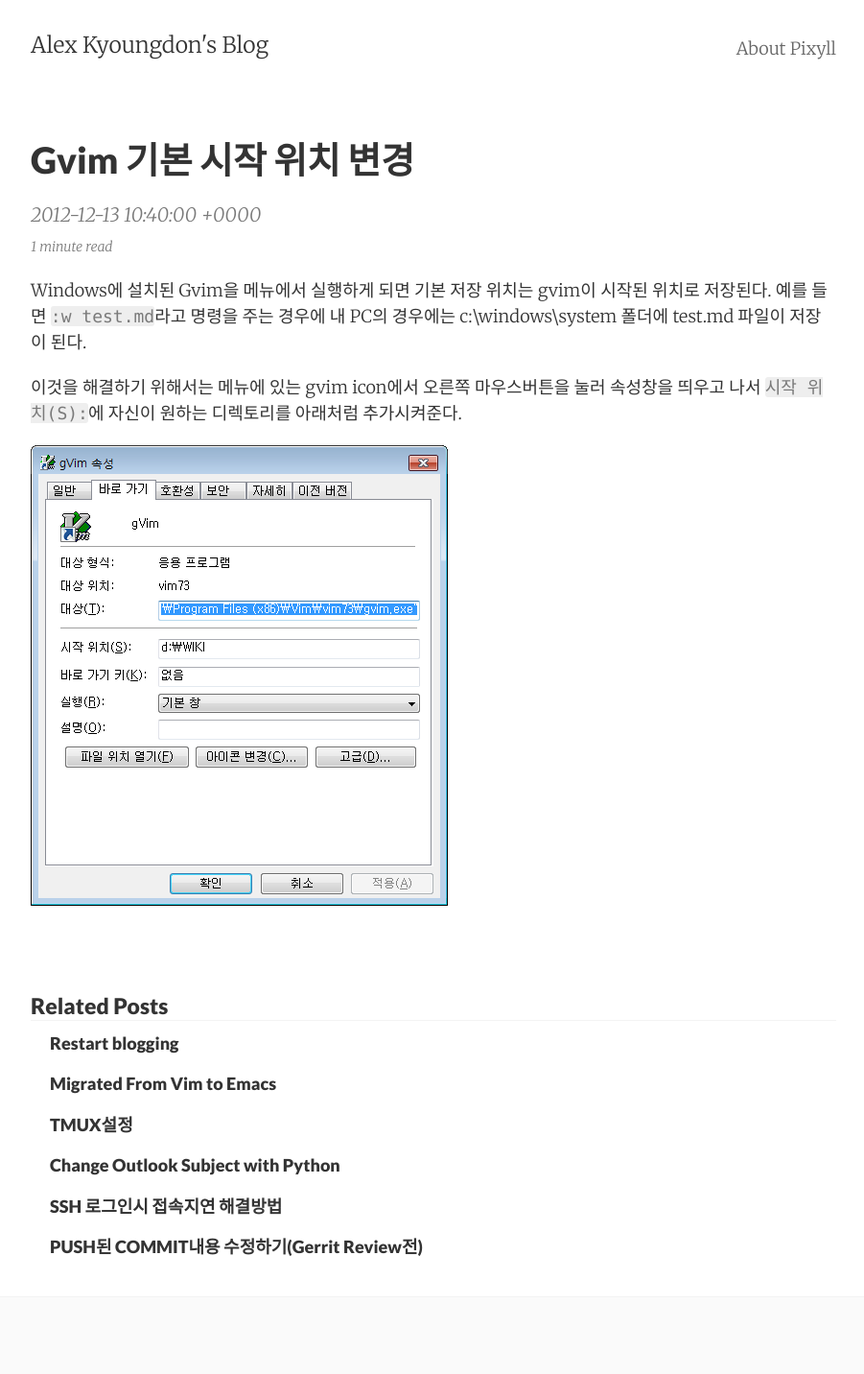
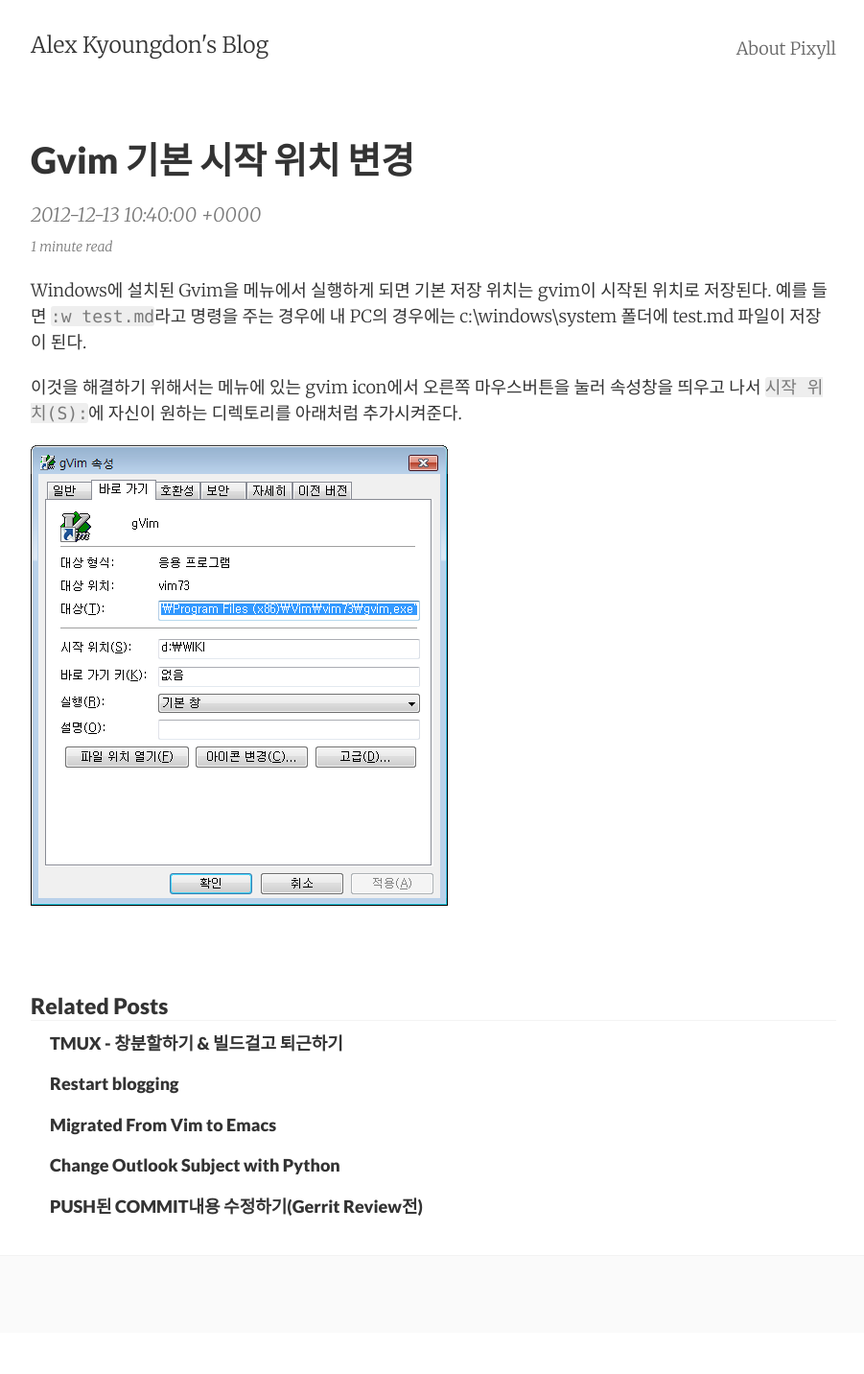
Before and after one commit to code4rain/blog, a Jekyll site: the page built from _posts/2012-12-13-gvim-gibon-sijag-wici-byeongyeong.markdown, in a window 1280 px wide. Shown: the whole page at 96% size, without its empty margins (188-1089 px from the left). Built offline with Jekyll 4.4.1, drawn with Linux system fonts in a browser that asks for light colours; Markdown is read by kramdown in place of the engine named in the settings; comment, search, counter and statistics services are not loaded; after the commit the page ends 1389 px from its top, so only the background shows below that; part of the change alters nothing that is shown.

Commit message:
blog: update blog

````diff
--- a/_config.yml
+++ b/_config.yml
@@ -86,9 +86,17 @@ text:
   og_locale: 'en_US'
 
 # Build settings
-markdown:     kramdown
+markdown:     redcarpet
 redcarpet:
-  extensions: ['smart', 'tables', 'with_toc_data']
+    extensions:
+      - no_intra_emphasis
+      - fenced_code_blocks
+      - tables
+      - strikethrough
+      - superscript
+      - autolink
+      - hard_wrap
+      - smart
 permalink:    pretty
 paginate:     4
 sass:
--- a/_posts/2014-03-09-ssh-rogeuinsi-jeobsogjiyeon-haegyeolbangbeob.markdown
+++ /dev/null
@@ -1,13 +0,0 @@
----
-layout: post
-title: "SSH 로그인시 접속지연 해결방법"
-date: 2014-03-09 20:14
-comments: true
----
-
-사내망의 서버나 PC와 같이 IP에 대해 DNS에 도메인 네임이 등록되지 않는 서버에 접속시 로그인 과정에서 3,4초 딜레이가 발생한다.
-
-`/etc/ssh/sshd_config`파일에 `UseDNS no`을 추가하면 딜레이를 없앨 수 있다.
-
-파일 수정 수 아래 명령으로 ssh 데몬 재시작해야 합니다.
-`$sudo /etc/init.d/ssh restart` 혹은 `service ssh restart`
--- a/_posts/2014-08-06-tmuxseoljeong.markdown
+++ /dev/null
@@ -1,213 +0,0 @@
----
-layout: post
-title: "TMUX설정"
-date: 2014-08-06 16:46
-comments: true
----
-
-## TMUX
-TMUX는 터미널화면을 분할하거나 Tab을 만들어서 사용할 수 있도록 도와주는 툴입니다.
-
-비슷한 프로그램으로는 [screen](https://www.gnu.org/software/screen/ "스크린")이 있습니다.
-
-TMUX에 간단한 소개는 아래 링크를 참고하세요.
-
-* <http://nodeqa.com/nodejs_ref/99>
-
-## 나의 TMUX설정
-설정 후 화면 - 상단에 3개의 window가 떠 있는 것을 확인할 수 있다.
-![preview](/images/tmux_preview.png)
-
-### .tmux.conf 내용
-
-## .tmux.conf 내용
-{% highlight bash %}
-# use UTF8
-set -g utf8
-set-window-option -g utf8 on
-
-# make tmux display things in 256 colors
-# set -g default-terminal "screen-256color"
-set -g default-terminal "xterm"
-set-window-option -g xterm-keys on
-
-# set scrollback history to 10000 (10k)
-set -g history-limit 10000
-
-# set Ctrl-a as the default prefix key combination
-# and unbind C-b to free it up
-set -g prefix C-j
-unbind C-b
-unbind C-a
-
-# use send-prefix to pass C-a through to application
-bind C-j send-prefix
-
-# shorten command delay
-set -sg escape-time 1
-
-# set window and pane index to 1 (0 by default)
-set-option -g base-index 1
-setw -g pane-base-index 1
-
-# reload ~/.tmux.conf using PREFIX r
-bind r source-file ~/.tmux.conf \; display "Reloaded!"
-
-# use PREFIX | to split window horizontally and PREFIX - to split vertically
-bind | split-window -h
-bind \ split-window -h
-bind - split-window -v
-
-# Make the current window the first window
-bind T swap-window -t 1
-
-# map Vi movement keys as pane movement keys
-bind h select-pane -L
-bind j select-pane -D
-bind k select-pane -U
-bind l select-pane -R
-
-# and use C-h and C-l to cycle thru panes
-bind -r C-h select-window -t :-
-bind -r C-l select-window -t :+
-
-# resize panes using PREFIX H, J, K, L
-bind -r H resize-pane -L 5
-bind -r J resize-pane -D 5
-bind -r K resize-pane -U 5
-bind -r L resize-pane -R 5
-
-# explicitly disable mouse control
-set -g mode-mouse on
-set -g mouse-resize-pane on
-set -g mouse-select-pane on
-set -g mouse-select-window on
-set-option -g mouse-utf8 on
-# ---------------------
-# Copy & Paste
-# ---------------------
-# provide access to the clipboard for pbpaste, pbcopy
-# set-option -g default-command "reattach-to-user-namespace -l zsh"
-# set-option -g default-command "bash"
-set-option -g default-command "zsh"
-set-window-option -g automatic-rename on
-
-# use vim keybindings in copy mode
-setw -g mode-keys vi
-
-# setup 'v' to begin selection as in Vim
-bind-key -t vi-copy v begin-selection
-#bind-key -t vi-copy y copy-pipe "reattach-to-user-namespace pbcopy"
-bind-key -t vi-copy y copy-pipe "xclip -selection clipboard -i"
-
-# update default binding of 'Enter' to also use copy-pipe
-unbind -t vi-copy Enter
-# bind-key -t vi-copy Enter copy-pipe "reattach-to-user-namespace pbcopy"
-bind-key -t vi-copy Enter copy-pipe "xclip -selection clipboard -i"
-
-# bind y run 'tmux save-buffer - | reattach-to-user-namespace pbcopy '
-# bind C-y run 'tmux save-buffer - | reattach-to-user-namespace pbcopy '
-bind y run "tmux show-buffer | xclip -i -selection clipboard"
-bind C-y run "tmux show-buffer | xclip -i -selection clipboard"
-
-# ----------------------
-# set some pretty colors
-# ----------------------
-# set pane colors - hilight the active pane
-# set-option -g pane-border-fg colour235 #base02
-# set-option -g pane-active-border-fg colour240 #base01
-
-# colorize messages in the command line
-# set-option -g message-bg black #base02
-# set-option -g message-fg brightred #orange
-
-# ----------------------
-# Status Bar
-# -----------------------
-set-option -g status on                # turn the status bar on
-set -g status-utf8 on                  # set utf-8 for the status bar
-set -g status-interval 5               # set update frequencey (default 15 seconds)
-set -g status-justify centre           # center window list for clarity
-set-option -g status-position top    # position the status bar at top of screen
-
-# visual notification of activity in other windows
-setw -g monitor-activity on
-set -g visual-activity on
-
-# set color for status bar
-#set-option -g status-bg colour235 #base02
-# set-option -g status-bg default
-# set-option -g status-fg yellow #yellow
-# set-option -g status-fg white
-# set-option -g status-attr dim
-
-# set window list colors - red for active and cyan for inactive
-set-window-option -g window-status-fg white
-set-window-option -g window-status-bg colour236
-set-window-option -g window-status-attr bright
-
-set-window-option -g window-status-current-fg black
-set-window-option -g window-status-current-bg yellow
-set-window-option -g window-status-current-attr bright
-
-# show host name and IP address on left side of status bar
-set -g status-left-length 70
-set -g status-left "#[fg=green]#h@#[fg=yellow]#(ifconfig eth0 | grep 'inet ' | awk '{print $2}')"
-
-# show session name, window & pane number, date and time on right side of
-# status bar
-set -g status-right-length 60
-set -g status-right "#[fg=blue]#S #I:#P#[fg=yellow]::%d %b %Y::#[fg=green]%l:%M %p::"
-
-#### COLOUR (Solarized 256)
-
-# default statusbar colors
-set-option -g status-bg colour235 #base02
-set-option -g status-fg colour136 #yellow
-set-option -g status-attr default
-
-# default window title colors
-# set-window-option -g window-status-fg colour244 #base0
-# set-window-option -g window-status-bg default
-#set-window-option -g window-status-attr dim
-
-# active window title colors
-# set-window-option -g window-status-current-fg colour166 #orange
-# set-window-option -g window-status-current-bg default
-#set-window-option -g window-status-current-attr bright
-
-set-window-option -g window-status-current-format "#[fg=colour235, bg=colour166]⮀#[fg=colour255, bg=colour166]#I:#W #[fg=colour166, bg=colour235]⮀"
-set-window-option -g window-status-format "#[fg=colour235, bg=colour244]⮀#[fg=colour255, bg=colour244]#I:#W#F#[fg=colour244, bg=colour235]⮀"
-# pane border
-set-option -g pane-border-fg colour235 #base02
-set-option -g pane-active-border-fg colour240 #base01
-
-# message text
-set-option -g message-bg colour235 #base02
-set-option -g message-fg colour166 #orange
-
-# pane number display
-set-option -g display-panes-active-colour colour33 #blue
-set-option -g display-panes-colour colour166 #orange
-
-# clock
-set-window-option -g clock-mode-colour colour64 #green
-# Smart pane switching with awareness of vim splits
-bind -n C-h run "(tmux display-message -p '#{pane_current_command}' | grep -iqE '(^|\/)vim(diff)?$' && tmux send-keys C-h) || tmux select-pane -L"
-bind -n C-j run "(tmux display-message -p '#{pane_current_command}' | grep -iqE '(^|\/)vim(diff)?$' && tmux send-keys C-j) || tmux select-pane -D"
-bind -n C-k run "(tmux display-message -p '#{pane_current_command}' | grep -iqE '(^|\/)vim(diff)?$' && tmux send-keys C-k) || tmux select-pane -U"
-bind -n C-l run "(tmux display-message -p '#{pane_current_command}' | grep -iqE '(^|\/)vim(diff)?$' && tmux send-keys C-l) || tmux select-pane -R"
-bind -n C-\ run "(tmux display-message -p '#{pane_current_command}' | grep -iqE '(^|\/)vim(diff)?$' && tmux send-keys 'C-\\') || tmux select-pane -l"
-
-# key binding for ALT+num
-# switch windows alt+number
-bind-key -n M-1 select-window -t 1
-bind-key -n M-2 select-window -t 2
-bind-key -n M-3 select-window -t 3
-bind-key -n M-4 select-window -t 4
-bind-key -n M-5 select-window -t 5
-bind-key -n M-6 select-window -t 6
-bind-key -n M-7 select-window -t 7
-bind-key -n M-8 select-window -t 8
-bind-key -n M-9 select-window -t 9
-{% endhighlight %}
--- /dev/null
+++ b/_posts/2016-03-15-tmux.markdown
@@ -0,0 +1,103 @@
+---
+layout: post
+title: "TMUX - 창분할하기 & 빌드걸고 퇴근하기"
+date: 2016-03-15 01:50
+comments: true
+---
+TMX는 terminal multiplexer로 터미널에서 사용하는 프로그램들을 손쉽게 switch하거나 backgroud로 수행할 수 있게 도와주는 툴입니다.
+![preview](/images/tmux_preview.gif)
+
+TMUX를 사용하면
+
+1. 터미널창을 분할해서 사용할 수 있습니다. (위 그림에서는 왼쪽에는 VI, 오른쪽 위는 TIG, 오른쪽 아래는 Shell로 분할했습니다.)
+2. Perforce Sync / 모델 빌드를 걸어두고 다음날 출근해서 확인할 수 있습니다. (session유지)
+
+## 설치방법
+
+### TMUX최신 버전을 설치합니다.
+(`apt-get install tmux`로도 설치가능하지만 굉장히 오래전 버전입니다...)
+
+```
+To get and build the latest from version control:
+$ git clone git://git.code.sf.net/p/tmux/tmux-code tmux
+$ cd tmux
+$ sh autogen.sh
+$ ./configure && make
+```
+
+Root권한이 있는 사용자라면 `sudo make install`로 모든 사용자가 해당 버전을 사용하게끔해 줄 수 있습니다.
+제가 설정해둔 설정파일을 사용하시면 좀 더 편할 듯싶습니다.
+
+`~/.tmux.conf`로 저장하시면 됩니다.
+
+VI의 color scheme이 정상적으로 동작하게끔하기 위해서 .bashrc 등에 아래 줄을 추가해둡니다.
+`alias tmux='TERM=xterm-256color tmux -2'`
+
+## 사용방법
+
+제 설정파일(설정파일은 포스팅 마지막에 있습니다.)을 적용했다고 가정하고 사용법을 설명드리도록 하겠습니다.
+기본적인 invoke키는 `Ctrl+b`이지만 저는 ``Ctrl+j``로 변경해두었습니다.
+
+#### 시작하기
+
+`tmux` 혹은 `tmux new -s <원하는 이름>`
+: 추후에 attache(재사용)을 하기 편하게끔 이름을 지정하시는게 좋습니다. `tmux new -s normal`
+
+#### 창 분할하기
+
+`Ctrl+j`를 누른 후에 | 를 누르면 좌우로 분할되고,
+`Ctrl+j`를 누른 후에 - 를 누르면 상하로 분할됩니다.
+
+#### 창 이동하기
+
+`Ctrl+j`를 누르고 다시 `Ctrl+j`를 누르면 이전 창으로 돌아갑니다.
+`Ctrl+j`를 누르고 `q`를 누르면 창마다 숫자가 나오는데 이 때 해당 숫자를 누르면 그 창으로 이동합니다.
+![move with number](/images/tmux_number.gif)
+
+#### Tab 만들기
+
+`Ctrl+j`를 누른 후에 `c`를 누르면 새로운 tab이 생성됩니다.
+
+#### Tab간 이동하기
+
+`Ctrl+j`를 누른 후에 `n`을 누르면 다음 tab으로 이동합니다.
+`Alt+<숫자키>`를 누르면 해당 tab으로 이동합니다.
+
+#### 창 닫기
+
+shell에서 exit명령을 입력합니다.
+`Ctrl+j`를 누른 후에 `x`를 누르면 해당 pane을 닫을 것인지 묻습니다. 이 때 `y`를 선택하면 해당 창이 닫힙니다.
+
+#### Detache / Attache 사용하기 (build걸고 퇴근하기)
+
+tmux를 실행하고 나서 빌드를 실행합니다.
+`Ctrl+j`를 누르고 `d`를 누르면 [detached (from session xxx)] 라고 뜨면서 tmux를 실행하기 전 Shell로 빠져나옵니다.
+퇴근합니다.~
+다음날 와서 `tmux attach -t xxx`를 치면 퇴근 전 화면으로 돌아갑니다.
+
+#### Zoom기능 사용하기
+
+tmux최신버전에는 zoom이라는 기능이 있습니다. 창을 분할해서 사용하다가 잠시 전체 화면으로 바꾸고, 다시 원래대로 돌아갈 수 있는 기능입니다.
+`Ctrl+j`를 누른 후에 `z`를 누르면 현재 커서가 위차한 창이 전체 화면으로 전환되고, 다시 `Ctrl+j`를 누른 후에 `z`를 누르면 분할되었던 상태로 돌아가게 됩니다.
+
+## More
+
+### 제 설정에는 bash대신 zsh가 tmux로 접속하면 실행되게 되어 있습니다.
+해당 설정을 원래대로 bash로 변경하고 싶으시면 `~/.tmux.conf`에서
+
+```
+     # set-option -g default-command "bash"
+     set-option -g default-command "zsh"
+```
+
+zsh 부부분을 주석처리하시고 bash부분을 주석해제 해주시면 됩니다. (#은 주석처리입니다.)
+
+* tmux에 간단한 설명은 아래를 참고하세요.
+   * http://nodeqa.com/nodejs_ref/99
+* 매번 tmux를 설정하고 창을 분할하는 작업을 하게 되는데 이걸 미리 설정해서 할 수 있는 Tool도 있습니다.
+   * https://github.com/tmuxinator/tmuxinator
+   * 저도 설정해서 쓰고 있는데 mux session-name으로 간단히 new/attache를 할 수 있어서 편합니다.
+
+## .tmux.conf
+`.tmumx.conf`파일입니다. 아래 파일을 `~/.tmux.conf`로 저장하시면 됩니다.
+{% gist code4rain/374c53829bea88cbe328 %}
````
Also changed, not shown: images/me.jpeg (deleted), images/tmux_number.gif (added), images/tmux_preview.gif (added).
